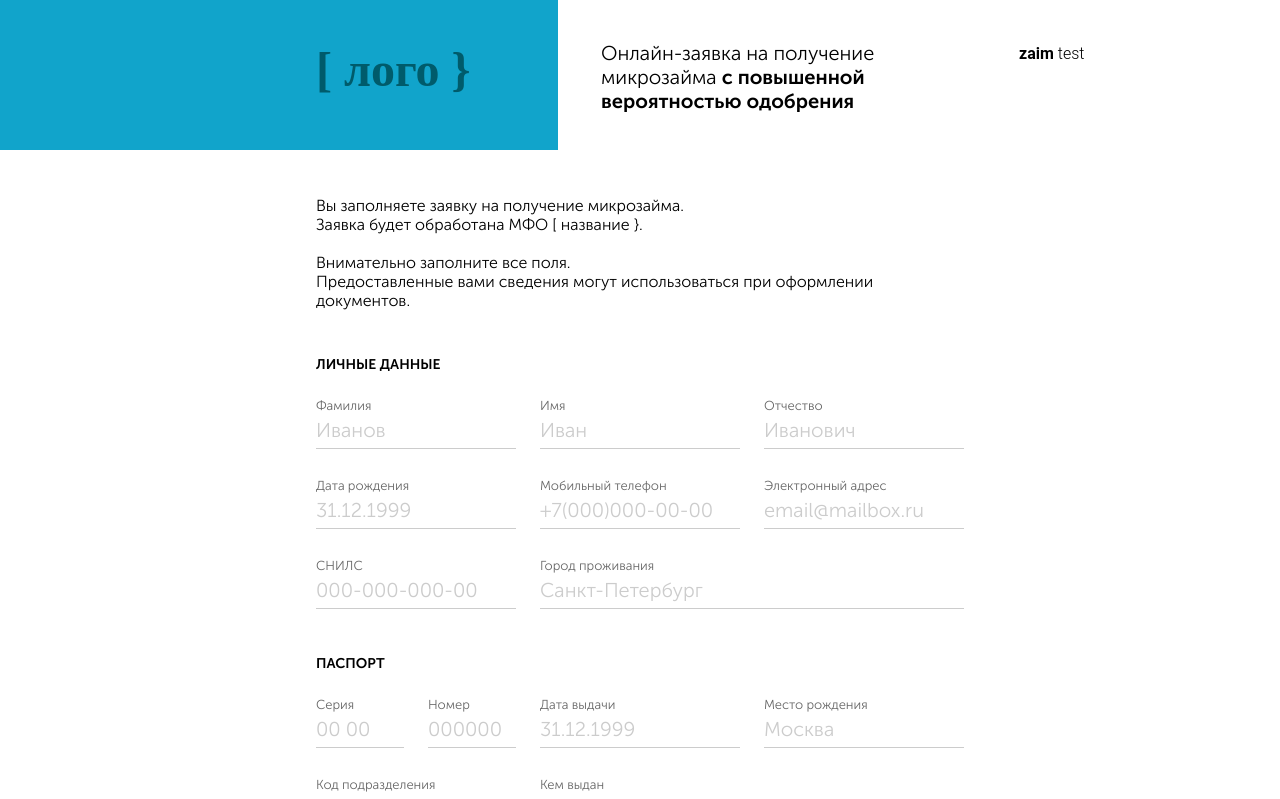
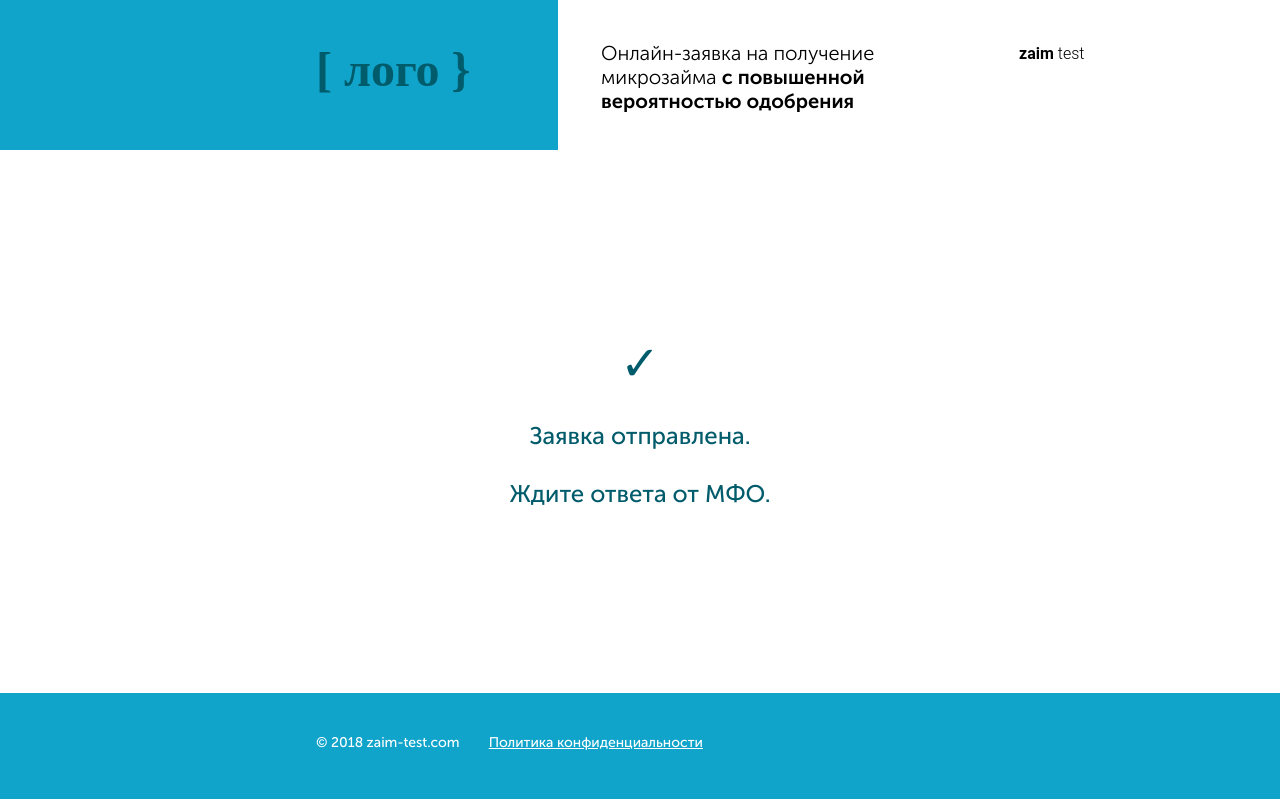
Before and after one commit to MG71645/zaim-test, a React (Create React App) app: page /done in a window 1280 px wide. Shown: the top 799 px of the page. Built offline with nearby package versions, Linux system fonts and the light colour scheme.

Commit message:
Added router

```diff
--- a/package.json
+++ b/package.json
@@ -9,6 +9,7 @@
     "react-datepicker": "^2.0.0",
     "react-dom": "^16.6.3",
     "react-input-mask": "^2.0.4",
+    "react-router-dom": "^4.3.1",
     "react-scripts": "2.1.1",
     "validator": "^10.9.0"
   },
--- a/src/App.css
+++ b/src/App.css
@@ -1,9 +1,22 @@
 .App {
   display: grid;
   display: -ms-grid;
+  grid-template-rows: auto 1fr auto;
+  -ms-grid-rows: auto 1fr auto;
   grid-template-columns: 1fr 242px 406px 1fr;
   -ms-grid-columns: 1fr 242px 406px 1fr;
+  min-height: 100vh;
   font-family: 'MuseoSansCyrl', sans-serif;
+}
+
+.body {
+  -ms-grid-row: 2;
+  grid-column: 2 / 4;
+  -ms-grid-column: 2;
+  -ms-grid-column-span: 2;
+  display: flex;
+  flex-direction: column;
+  justify-content: center;
 }
 
 .link {
@@ -24,6 +37,12 @@
   .App {
     grid-template-columns: 24px auto 24px;
     -ms-grid-columns: 24px auto 24px;
+    grid-template-rows: auto auto auto 1fr auto;
+    -ms-grid-rows: auto auto auto 1fr auto;
+  }
+
+  .body {
+    grid-column: 2;
   }
 
   .mobile-hidden {
--- a/src/App.js
+++ b/src/App.js
@@ -1,8 +1,12 @@
 import React, { Component } from 'react'
+import {BrowserRouter as Router, Route, Switch} from 'react-router-dom'
+
+// Routes
+import Form from './components/Form'
+import Done from './components/Done'
 
 // Components
 import Header from './components/Header'
-import Form from './components/Form'
 import Footer from './components/Footer'
 
 // Styles
@@ -13,11 +17,18 @@ import './App.css'
 class App extends Component {
   render() {
     return (
-      <div className="App">
-        <Header/>
-        <Form/>
-        <Footer/>
-      </div>
+      <Router>
+        <div className="App">
+          <Header/>
+          <div className="body">
+              <Switch>
+                <Route exact path="/done" component={Done}/>
+                <Route exact path="/" component={Form}/>
+              </Switch>
+          </div>
+          <Footer/>
+        </div>
+      </Router>
     )
   }
 }
--- /dev/null
+++ b/src/components/Done.css
@@ -0,0 +1,10 @@
+.done {
+  font-size: 24px;
+  font-weight: 500;
+  text-align: center;
+  color: #005b6b;
+}
+
+.done__icon {
+  font-size: 48px;
+}
--- /dev/null
+++ b/src/components/Done.js
@@ -0,0 +1,18 @@
+import React from 'react'
+
+// Styles
+import './Done.css'
+
+const Done = () => {
+  return (
+    <div className="done">
+      <span className="done__icon">✓</span><br/>
+      <br/>
+      Заявка отправлена.<br/>
+      <br/>
+      Ждите ответа от МФО.
+    </div>
+  )
+}
+
+export default Done
--- a/src/components/Field.js
+++ b/src/components/Field.js
@@ -58,7 +58,6 @@ class Field extends Component {
   }
 
   handleFocus = () => {
-    console.log('focus')
     this.setState({focused: true})
   }
 
--- a/src/components/Form.css
+++ b/src/components/Form.css
@@ -1,10 +1,6 @@
 .form {
   display: flex;
   flex-direction: column;
-  -ms-grid-row: 2;
-  grid-column: 2 / 4;
-  -ms-grid-column: 2;
-  -ms-grid-column-span: 2;
   padding: 46px 0 93px;
   font-size: 16px;
   font-weight: 300;
@@ -141,7 +137,6 @@
 
 @media screen and (max-width: 900px) {
   .form {
-    grid-column: 2;
     padding: 30px 0 52px;
     font-size: 14px;
     font-weight: 300;
--- a/src/components/Form.js
+++ b/src/components/Form.js
@@ -2,6 +2,7 @@ import React from 'react'
 import classNames from 'classnames'
 
 // Components
+import {Link} from 'react-router-dom'
 import Field from './Field'
 import Checkbox from './Checkbox'
 
@@ -61,6 +62,10 @@ class Form extends React.Component {
         increase: true
       }
     }))
+  }
+
+  send = () => {
+    this.props.history.push('/done')
   }
 
   componentWillUpdate(nextProps, nextState) {
@@ -188,7 +193,7 @@ class Form extends React.Component {
                 на условиях и для целей, определенных в <span className="link">Согласии на обработку персональных данных</span>
               </span>
             </div>
-            <button type="button" className="form__button" disabled={!this.state.completed || !this.state.options.agree}>Отправить</button>
+            <button type="button" onClick={this.send} className="form__button" disabled={!this.state.completed || !this.state.options.agree}>Отправить</button>
           </div>
         </div>
       </form>
```
